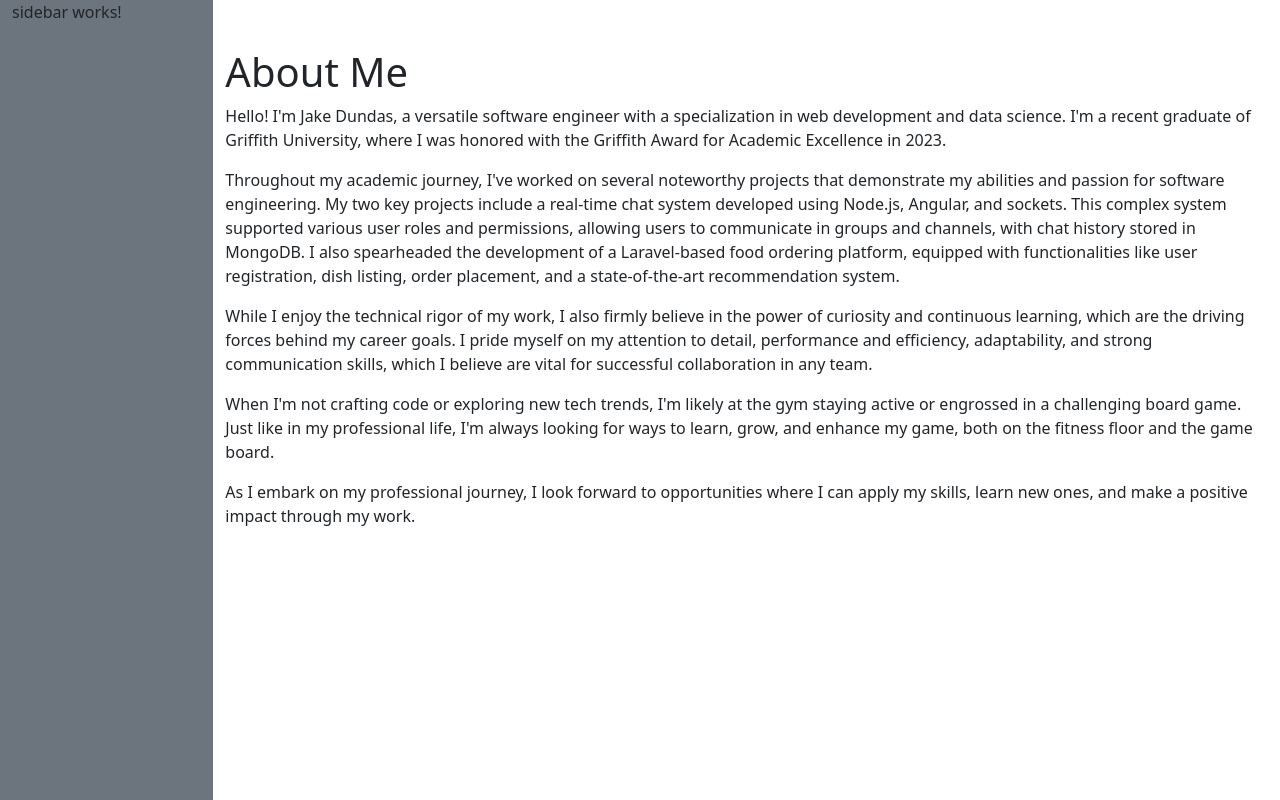
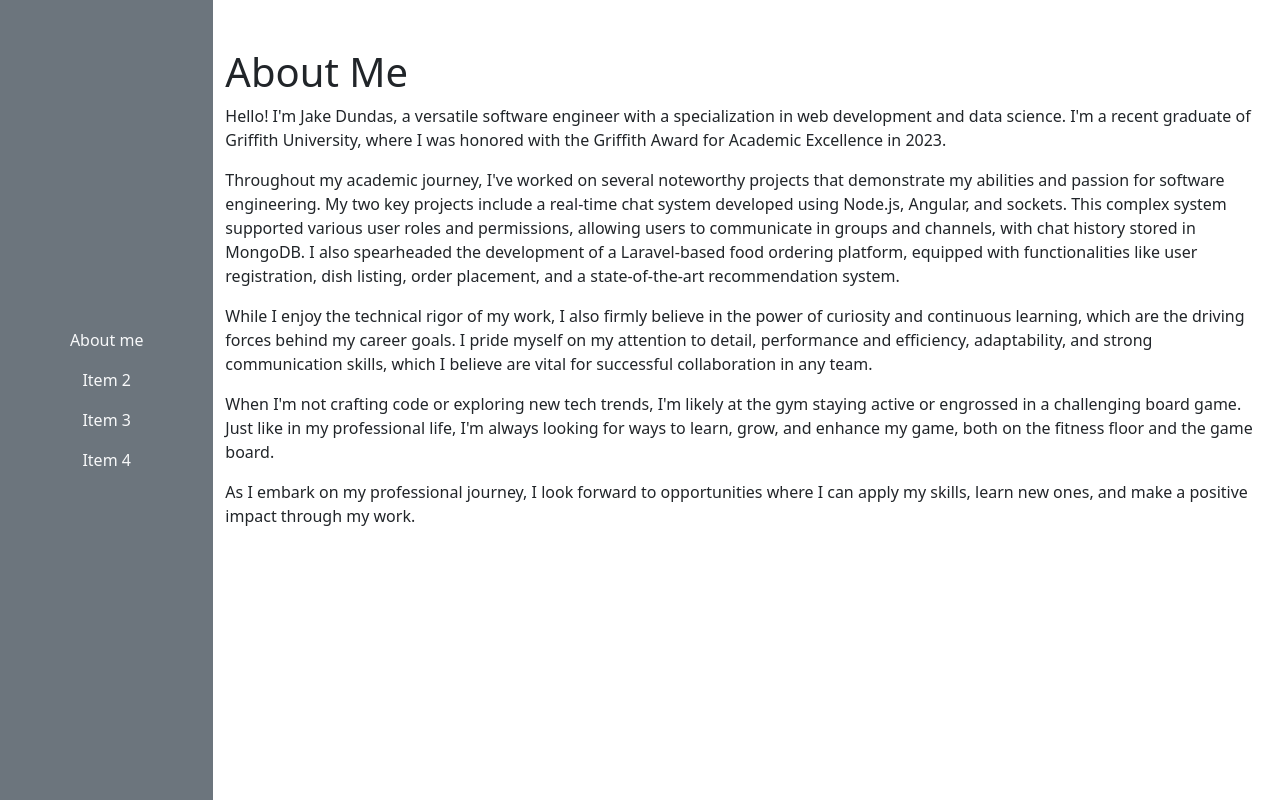
Before and after one commit to JakeDundas/portfolio, an Angular app in the folder portfolio-app/: page /about in a window 1280 px wide. Built offline with nearby package versions, Linux system fonts and the light colour scheme.

Commit message:
feat: Add placeholder sidebar items

```diff
--- a/portfolio-app/src/app/sidebar/sidebar.component.css
+++ b/portfolio-app/src/app/sidebar/sidebar.component.css
@@ -0,0 +1,3 @@
+.full-height {
+    height: 100vh;
+}
--- a/portfolio-app/src/app/sidebar/sidebar.component.html
+++ b/portfolio-app/src/app/sidebar/sidebar.component.html
@@ -1 +1,8 @@
-<p>sidebar works!</p>
+<div class="full-height container-fluid">
+  <div class="full-height d-flex flex-column justify-content-center text-light">
+    <div class="p-2 align-self-center">About me</div>
+    <div class="p-2 align-self-center">Item 2</div>
+    <div class="p-2 align-self-center">Item 3</div>
+    <div class="p-2 align-self-center">Item 4</div>
+  </div>
+</div>
```
